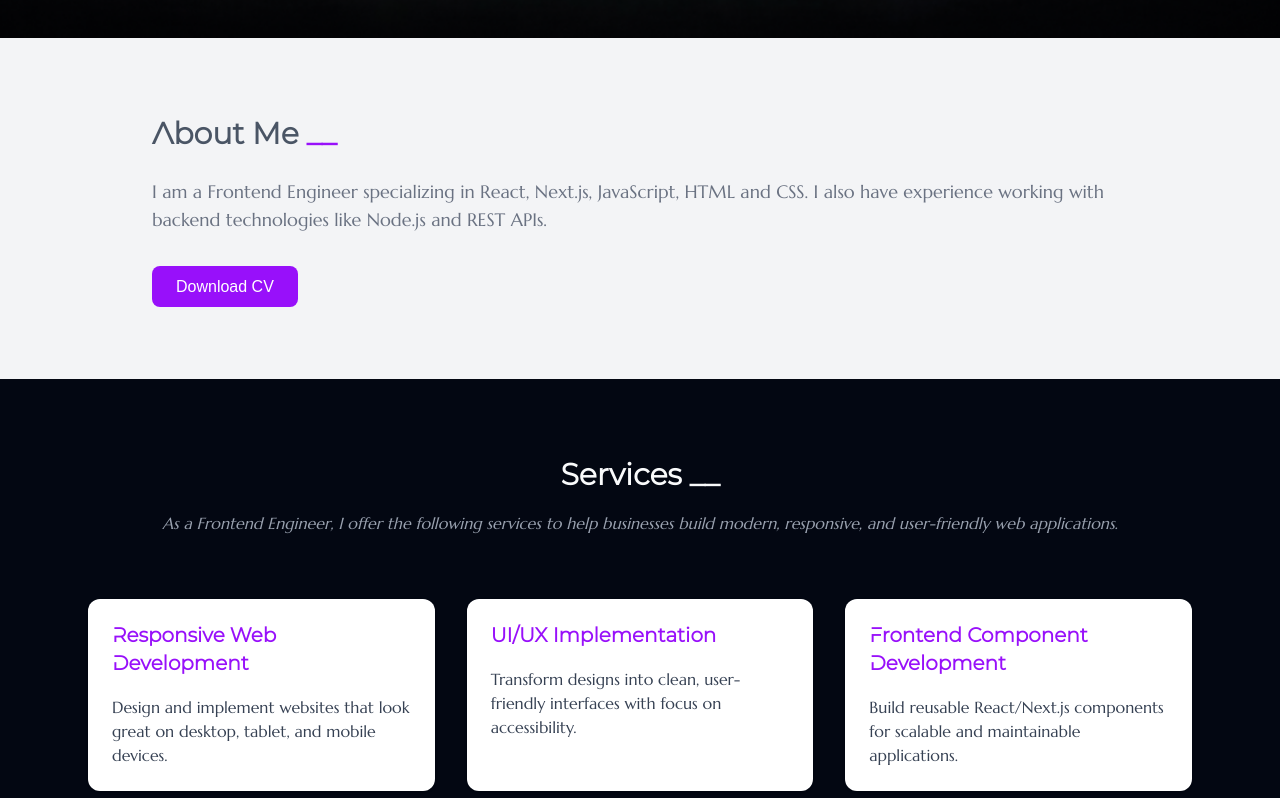
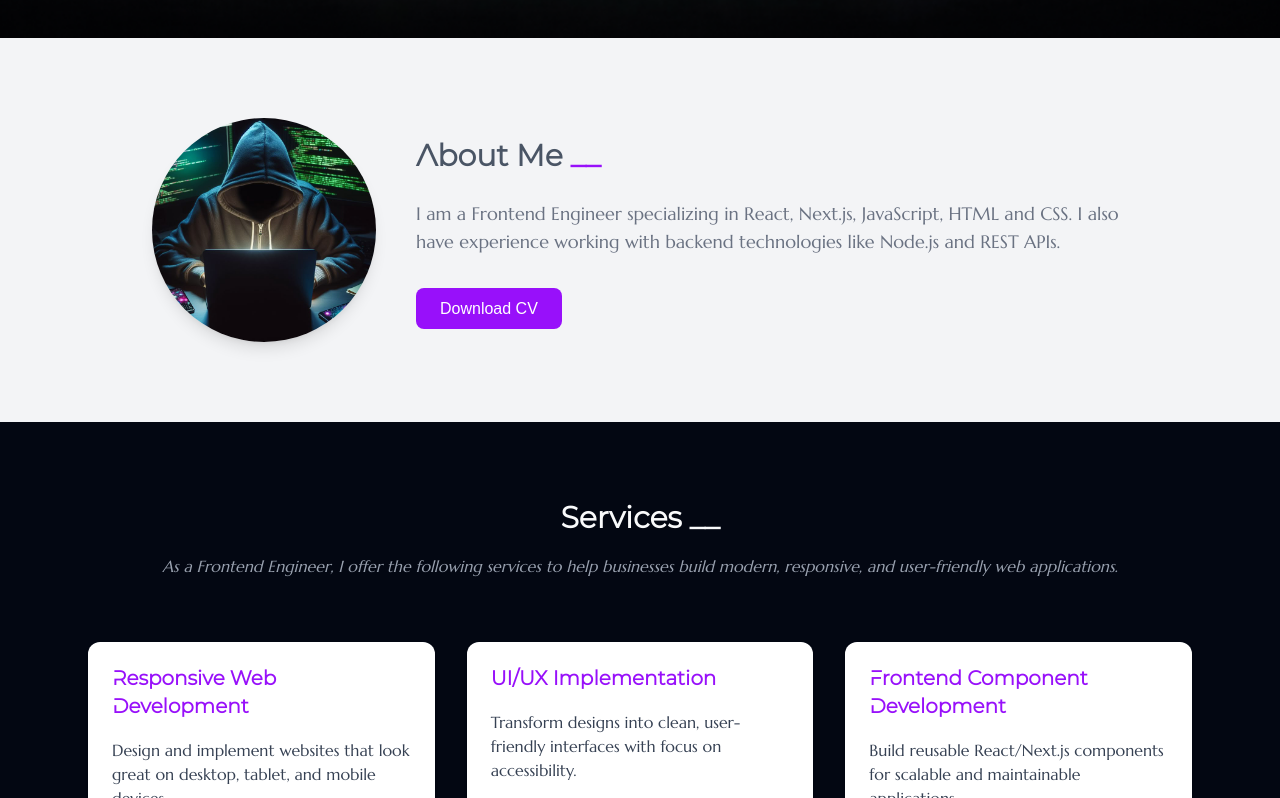
Before and after one commit to Sweieaz/portfolio, a React (Vite) app: page / in a window 1280 px wide. Shown: the part 762-1560 px from the top of the page. Built offline with nearby package versions, Linux system fonts and the light colour scheme; a web font is replaced by a local one.

Commit message:
refactor: code refactor

```diff
--- a/src/App.jsx
+++ b/src/App.jsx
@@ -1,3 +1,4 @@
+import { useEffect, useState } from "react";
 import About from "./components/About";
 import Contact from "./components/Contact";
 import Footer from "./components/Footer";
@@ -7,8 +8,22 @@ import Projects from "./components/Projects";
 import Services from "./components/Services";
 import Skills from "./components/Skills";
 import Stack from "./components/Stack";
+import Loader from "./components/Loader";
 
 function App() {
+  const [loading, setLoading] = useState(true);
+
+  useEffect(() => {
+    const timer = setTimeout(() => {
+      setLoading(false);
+    }, 4000);
+    return () => clearTimeout(timer);
+  }, []);
+
+  if (loading) {
+    return <Loader />;
+  }
+
   return (
     <>
       <Navbar />
--- a/src/components/About.jsx
+++ b/src/components/About.jsx
@@ -1,16 +1,26 @@
 function About() {
   return (
     <section id="about" className="py-20 bg-gray-100">
-      <div className="max-w-5xl mx-auto px-6">
+      <div className="max-w-5xl mx-auto px-6 flex flex-col md:flex-row items-center gap-10">
+        <div className="w-40 h-40 md:w-56 md:h-56 shrink-0">
+          <img
+            src="./images/profile.jpeg"
+            alt="My profile"
+            className="w-full h-full object-cover rounded-full shadow-lg"
+          />
+        </div>
+
+        <div>
           <h2 className="text-3xl font-bold mb-6 font-secondary text-gray-600">
             About Me <span className="text-purple-600">__</span>
           </h2>
 
           <p className="text-gray-500 text-lg mb-10 font-primary">
             I am a Frontend Engineer specializing in React, Next.js, JavaScript,
-          HTML and CSS. I also have experience working with backend technologies
-          like Node.js and REST APIs.
+            HTML and CSS. I also have experience working with backend
+            technologies like Node.js and REST APIs.
           </p>
+
           <a
             href="/cv.pdf"
             target="_blank"
@@ -20,6 +30,7 @@ function About() {
             Download CV
           </a>
         </div>
+      </div>
     </section>
   );
 }
--- a/src/components/Hero.jsx
+++ b/src/components/Hero.jsx
@@ -2,10 +2,10 @@ function Hero() {
   return (
     <section
       id="home"
-      className="min-h-screen flex items-end justify-center bg-cover bg-center "
-      style={{ backgroundImage: "url('./images/hero2.png')" }}
+      className="min-h-screen flex items-end justify-center bg-cover bg-center transition-opacity duration-1000 opacity-100"
+      style={{ backgroundImage: "url('/images/hero2.png')" }}
     >
-      <div className="space-y-6 relative  md:mb-10 z-10 max-w-7xl mx-auto px-4 lg:px-8 py-10 bg-white/50 md:rounded-2xl">
+      <div className="space-y-6 relative md:mb-10 z-10 max-w-7xl mx-auto px-4 lg:px-8 py-10 bg-white/50 md:rounded-2xl">
         <h1 className="text-5xl font-bold text-gray-800 mb-6 font-secondary">
           Hi, I'm Tijjan Samoka
         </h1>
--- /dev/null
+++ b/src/components/Loader.jsx
@@ -0,0 +1,14 @@
+function Loader() {
+  return (
+    <div className="h-screen flex flex-col items-center justify-center bg-gray-900">
+      <img
+        src="/tijjanIcon2.png"
+        alt="logo"
+        className="w-30 h-25 animate-pulse scale-100"
+      />
+      <p className="text-white mt-4 text-sm font-secondary">Loading...</p>
+    </div>
+  );
+}
+
+export default Loader;
```
Also changed, not shown: public/images/loader-image.jpeg (added), public/images/profile.jpeg (added). Lines whose indentation alone changed are shown as unchanged.
